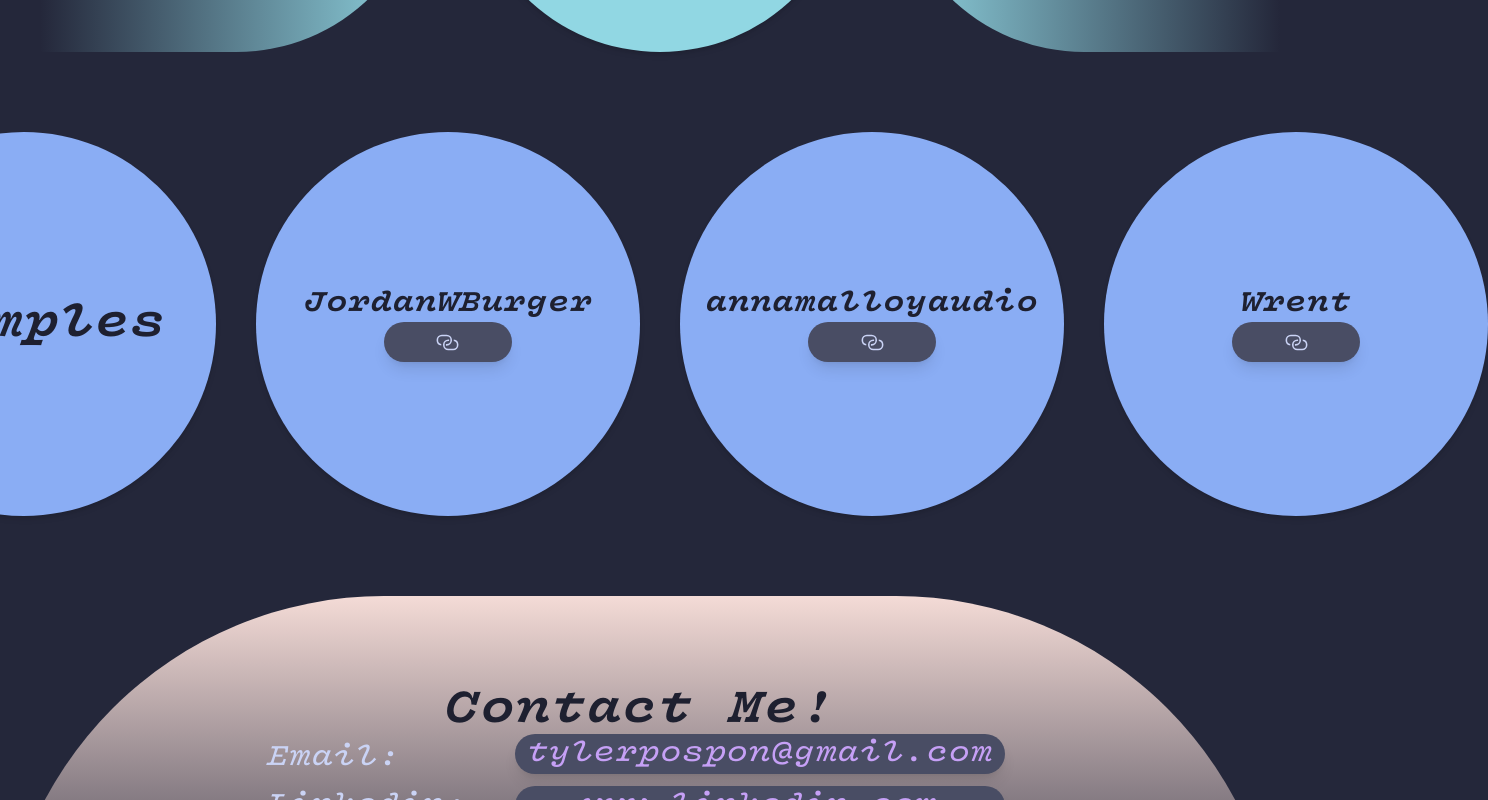
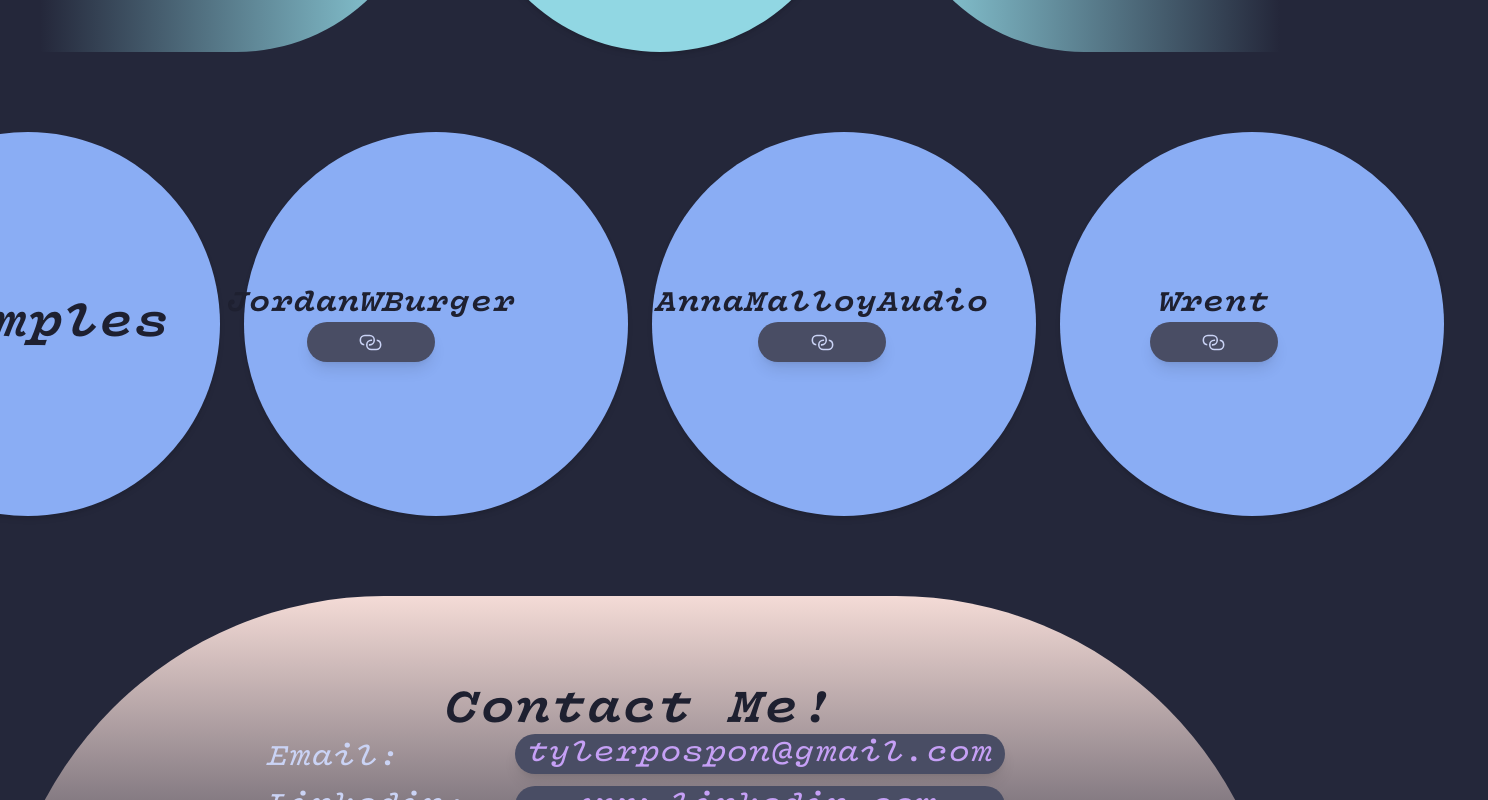
Before and after one commit to TylerPopson/PersonalWebsite, a React (Create React App) app in the folder tyler-website/: page / in a window 1280 px wide. Shown: the part 1340-2140 px from the top of the page, 1488 px wide, since content can reach past the window. Built offline with nearby package versions, Linux system fonts and the light colour scheme.

Commit message:
commiting to work on different computer

```diff
--- a/tyler-website/package.json
+++ b/tyler-website/package.json
@@ -1,5 +1,6 @@
 {
   "name": "tyler-website",
+  "homepage": "https://www.tylerpopson.com",
   "version": "0.1.0",
   "private": true,
   "dependencies": {
--- a/tyler-website/public/index.html
+++ b/tyler-website/public/index.html
@@ -7,7 +7,7 @@
     <meta name="theme-color" content="#000000" />
     <meta
       name="description"
-      content="Web site created using create-react-app"
+      content="Portfolio for Tyler Popson"
     />
     <link rel="apple-touch-icon" href="%PUBLIC_URL%/logo192.png" />
     <!--
@@ -24,7 +24,7 @@
       work correctly both with client-side routing and a non-root public URL.
       Learn how to configure a non-root public URL by running `npm run build`.
     -->
-    <title>React App</title>
+    <title>Tyler Popson - Web Dev</title>
   </head>
   <body>
     <noscript>You need to enable JavaScript to run this app.</noscript>
--- a/tyler-website/src/components/portfolio.js
+++ b/tyler-website/src/components/portfolio.js
@@ -4,13 +4,16 @@
 //import link icons from react-icons using the vs code icons
 import {VscLink} from "react-icons/vsc";
 
+
+
 // a component that shows previous work that I have done
-function portfolio() {
+function Portfolio() {
+
     return (
         <div className="flex flex-row w-screen h-96 mt-20 items-center justify-center">
 
             {/* title block */}
-            <div className="portfolio-item">
+            <div className="flex flex-none bg-blue w-96 h-96 mx-3 rounded-full items-center justify-center shadow-md">
                 <div className="text-center">
                     <h1 className="font-vulfBoldItalic text-mantle text-5xl ">Examples</h1>
 
@@ -18,41 +21,48 @@ function portfolio() {
             </div>
 
             {/* jordan burger's protfolio website */}
-            <Examples Title={"JordanWBurger"} Link={"https://jordanwburger.com"}/>
+            <Examples
+            Title={"JordanWBurger"}
+            Link={"https://jordanwburger.com"}
+            Desc={"This is a description of the website"}
+            Tools={["HTML","CSS"]}/>
 
             {/* anna malloys's protfoliio website */}
-            <div className="portfolio-item">
-                <div className="flex flex-col text-center items-center">
-                    <h1 className="font-vulfBoldItalic text-mantle text-3xl ">annamalloyaudio</h1>
-                    <a href="https://www.annamalloyaudio.com">
-                        <div className="portfolio-link"><VscLink size={25}/></div>
-                    </a>
-                </div>
-            </div>
+            <Examples
+            Title={"AnnaMalloyAudio"}
+            Link={"https://www.annamalloyaudio.com"}
+            Desc={""}
+            Tools={["HTML", "CSS"]}/>
 
             {/* wrent the local rental posting website (class project) */}
-            <div className="portfolio-item">
-                <div className="flex flex-col text-center items-center">
-                    <h1 className="font-vulfBoldItalic text-mantle text-3xl ">Wrent</h1>
-                    <a href="https://wrent.herokuapp.com">
-                        <div className="portfolio-link"><VscLink size={25}/></div>
-                    </a>
-                </div>
-            </div>
+            <Examples
+            Title={"Wrent"}
+            Link={"wrent.herokuapp.com"}
+            Desc={""}
+            Tools={["Reactjs", "Materialui", "Nodejs"]}/>
 
         </div>
     );
 }
 
+// abstraction for the porfolio tile
 const Examples = ({Title, Link, Desc, Tools}) => (
-    <div className="portfolio-item">
-        <div className="flex flex-col text-center items-center">
+    <div className="portfolio-item group">
+        <div className="portfolio-main group-hover:ml-0">
             <h1 className="font-vulfBoldItalic text-mantle text-3xl ">{Title}</h1>
             <a href={Link}>
                 <div className="portfolio-link"><VscLink size={25}/></div>
             </a>
         </div>
+        <div className="portfolio-info group-hover:scale-100">
+            <h3 className="font-vulfBoldItalic">{Desc}</h3>
+            <ul>
+                {Tools.map((item , index) => {
+                    return(<li>{item}</li>)
+                })}
+            </ul>
+        </div>
     </div>
 )
 
-export default portfolio;
+export default Portfolio;
--- a/tyler-website/src/index.css
+++ b/tyler-website/src/index.css
@@ -40,6 +40,7 @@
 /* custom components */
 @layer components{
 
+  /* navbar components */
   .nav-icon{
     @apply  flex items-center justify-center h-10 w-20 mx-2 my-auto shadow-lg bg-surface1 text-mauve rounded-3xl
     hover:rounded-sm hover:bg-lavender hover:text-mantle
@@ -51,8 +52,11 @@
     transition-all duration-150 scale-0 origin-top;
   }
 
+  /* portfoiio components */
   .portfolio-item{
-    @apply flex flex-none bg-blue w-96 h-96 ml-10 rounded-full items-center justify-center shadow-md;
+    @apply flex flex-none bg-blue w-96 h-96 mx-3 rounded-full items-center justify-center shadow-md
+    hover:flex-grow
+    transition-all;
   }
 
   .portfolio-link{
@@ -61,6 +65,17 @@
     transition-all duration-150;
   }
 
+  .portfolio-main{
+    @apply flex flex-col text-center items-center
+    transition-all;
+  }
+
+  .portfolio-info{
+    @apply flex basis-0 flex-col text-center items-center scale-0
+    transition-all;
+  }
+
+  /* contact components */
   .contact-icon{
     @apply  flex items-center justify-center h-10 mx-2 px-3 my-auto shadow-lg bg-surface1 text-mauve rounded-3xl
     hover:rounded-sm hover:bg-lavender hover:text-mantle
```
Also changed, not shown: tyler-website/public/logo192.png (deleted), tyler-website/public/logo512.png (deleted).
